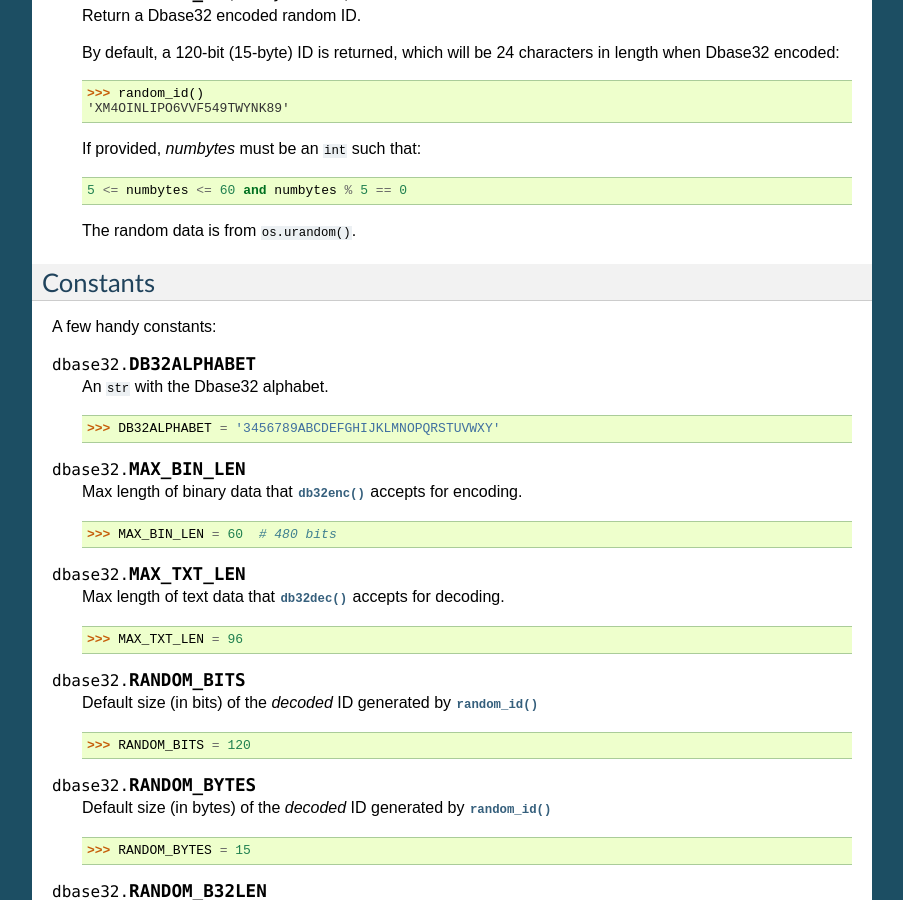
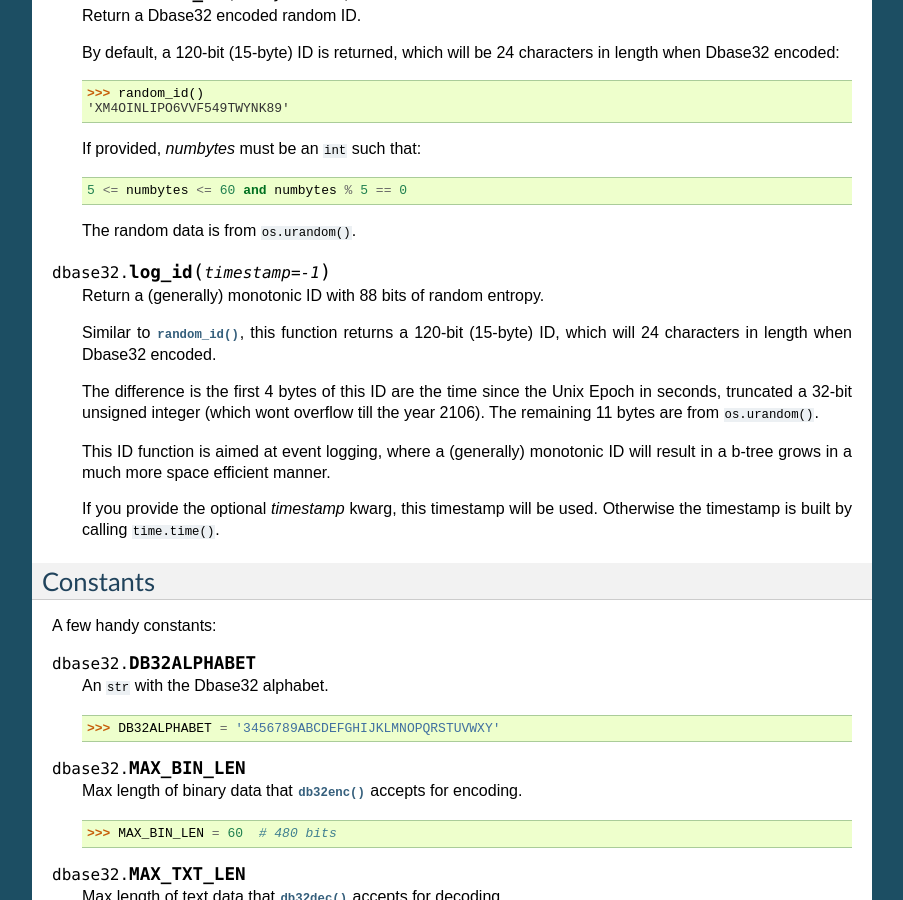
Before and after one commit to json420/dbase32, a Sphinx documentation site: the page built from doc/dbase32.rst, in a window 1280 px wide and 900 px high, scrolled down 3523 px. Shown: the whole window, without its empty margins (198-1101 px from the left). Built offline with Sphinx 7.4.7, drawn with Linux system fonts in a browser that asks for light colours.

Commit message:
Added docs for log_id() in dbase32.rst

```diff
--- a/doc/dbase32.rst
+++ b/doc/dbase32.rst
@@ -227,6 +227,23 @@ Functions
     The random data is from ``os.urandom()``.
 
 
+.. function:: log_id(timestamp=-1)
+
+    Return a (generally) monotonic ID with 88 bits of random entropy.
+
+    Similar to :func:`random_id()`, this function returns a 120-bit (15-byte)
+    ID, which will 24 characters in length when Dbase32 encoded.
+
+    The difference is the first 4 bytes of this ID are the time since the Unix
+    Epoch in seconds, truncated a 32-bit unsigned integer (which wont overflow
+    till the year 2106).  The remaining 11 bytes are from ``os.urandom()``.
+
+    This ID function is aimed at event logging, where a (generally) monotonic ID
+    will result in a b-tree grows in a much more space efficient manner.
+
+    If you provide the optional *timestamp* kwarg, this timestamp will be used.
+    Otherwise the timestamp is built by calling ``time.time()``.
+
 
 Constants
 ---------
```
